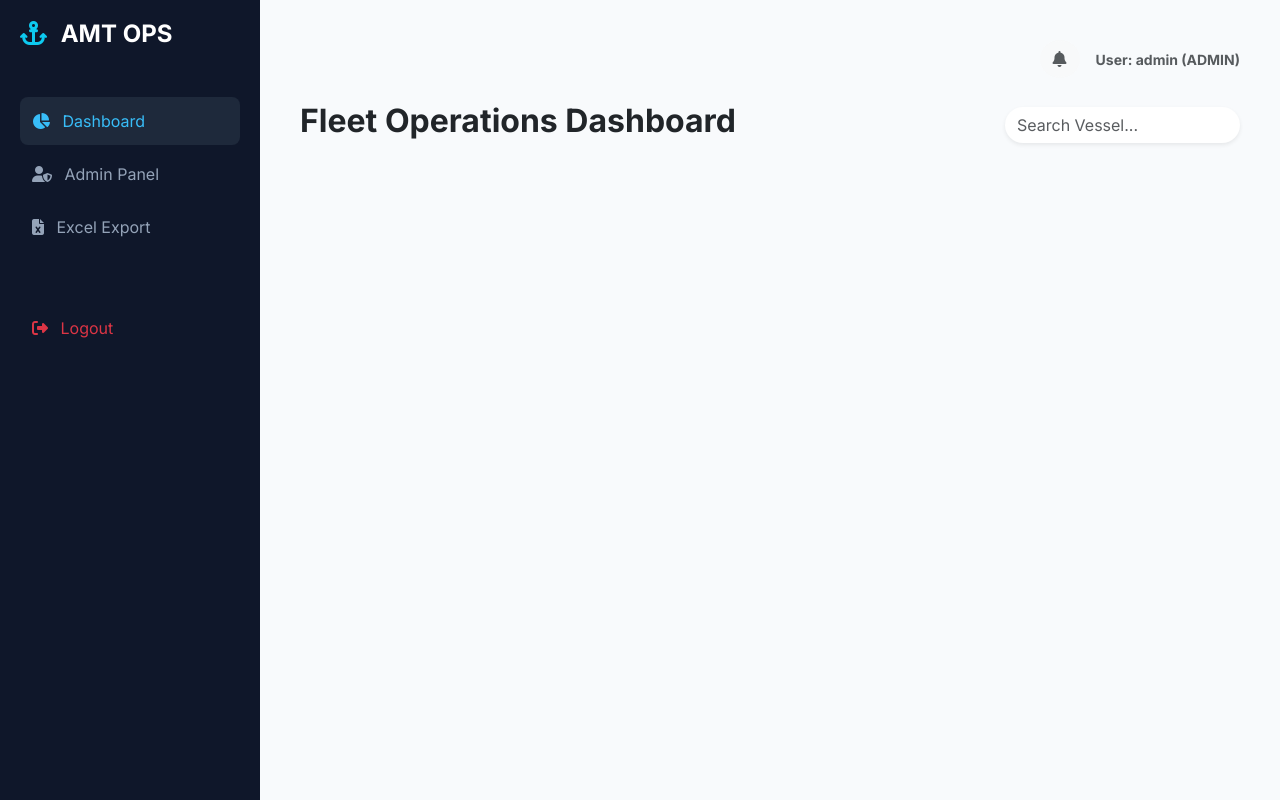
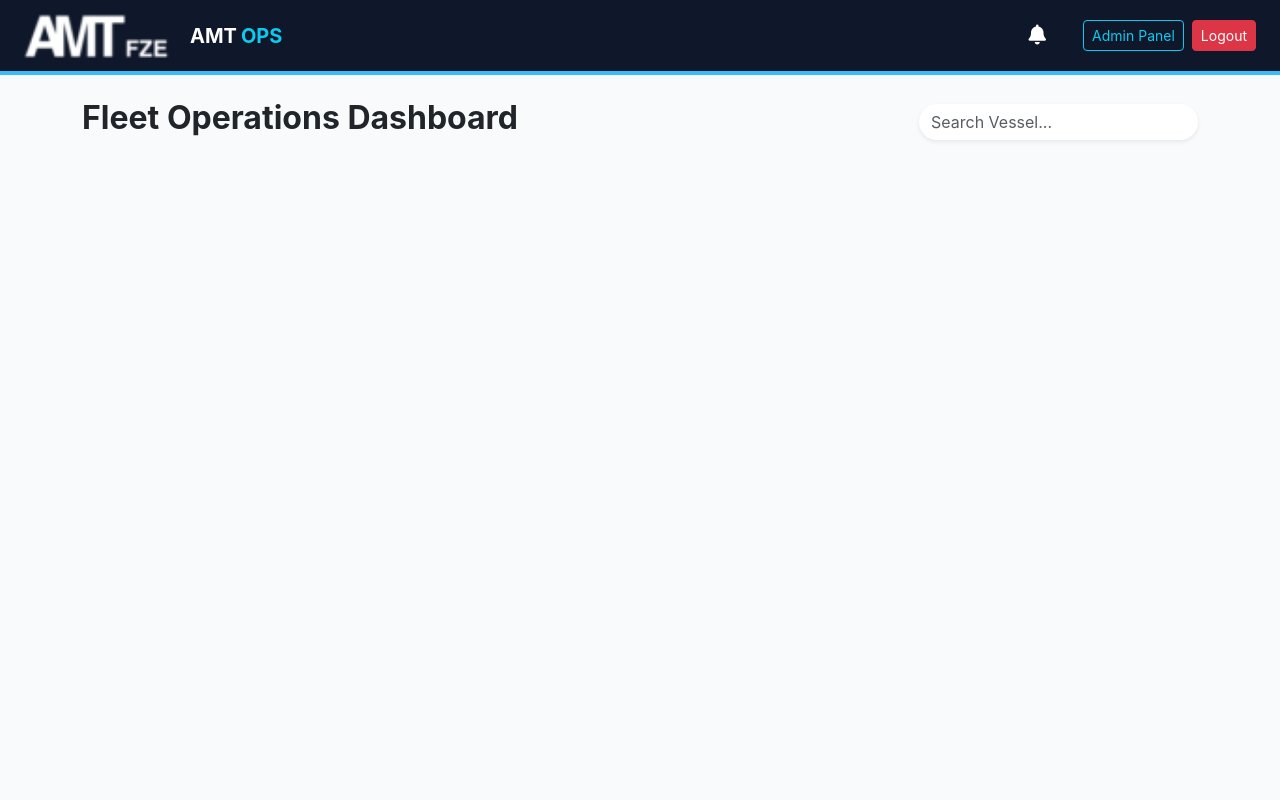
Before and after one commit to sfeirlucien/amt-operations, a Flask app: page / in a window 1280 px wide. Run offline with Flask 3, Linux system fonts and the light colour scheme; a user stored in the database is signed in.

Commit message:
Update base.html

```diff
--- a/templates/base.html
+++ b/templates/base.html
@@ -2,57 +2,42 @@
 <html lang="en">
 <head>
     <meta charset="UTF-8">
-    <title>AMT Operations PRO</title>
+    <title>AMT Operations</title>
     <link href="https://cdn.jsdelivr.net/npm/bootstrap@5.3.0/dist/css/bootstrap.min.css" rel="stylesheet">
-    <link href="https://fonts.googleapis.com/css2?family=Inter:wght@400;600;700&display=swap" rel="stylesheet">
     <link rel="stylesheet" href="https://cdnjs.cloudflare.com/ajax/libs/font-awesome/6.4.0/css/all.min.css">
     <style>
-        body { font-family: 'Inter', sans-serif; background: #f8fafc; }
-        .sidebar { background: #0f172a; min-height: 100vh; width: 260px; position: fixed; padding: 20px; }
-        .sidebar .nav-link { color: #94a3b8; padding: 12px; border-radius: 8px; margin-bottom: 5px; }
-        .sidebar .nav-link:hover, .sidebar .nav-link.active { background: #1e293b; color: #38bdf8; }
-        .content { margin-left: 260px; padding: 40px; }
-        .card-pro { background: white; border: none; border-radius: 12px; box-shadow: 0 4px 6px -1px rgba(0,0,0,0.1); }
-        .alert-dot { height: 10px; width: 10px; border-radius: 50%; display: inline-block; }
+        :root { --amt-navy: #0f172a; --amt-blue: #38bdf8; }
+        body { background: #f8fafc; font-family: 'Inter', sans-serif; }
+        .navbar { background: var(--amt-navy); border-bottom: 4px solid var(--amt-blue); }
+        .card-vessel { border: none; border-radius: 12px; transition: 0.3s; box-shadow: 0 4px 6px -1px rgba(0,0,0,0.1); }
+        .card-vessel:hover { transform: translateY(-5px); }
+        .cat-badge { background: #e2e8f0; color: #475569; font-size: 0.7rem; font-weight: 700; text-transform: uppercase; padding: 4px 10px; border-radius: 4px; }
     </style>
 </head>
 <body>
-    <div class="sidebar">
-        <h4 class="text-white fw-bold mb-5"><i class="fas fa-anchor text-info me-2"></i> AMT OPS</h4>
-        <nav class="nav flex-column">
-            <a href="/" class="nav-link active"><i class="fas fa-chart-pie me-2"></i> Dashboard</a>
-            {% if current_user.role == 'admin' %}
-            <a href="/admin" class="nav-link"><i class="fas fa-user-shield me-2"></i> Admin Panel</a>
-            <a href="/export_excel" class="nav-link"><i class="fas fa-file-excel me-2"></i> Excel Export</a>
-            {% endif %}
-            <a href="/logout" class="nav-link text-danger mt-5"><i class="fas fa-sign-out-alt me-2"></i> Logout</a>
-        </nav>
-    </div>
-
-    <div class="content">
-        <div class="d-flex justify-content-end align-items-center mb-4">
-            <div class="dropdown">
-                <button class="btn btn-light rounded-circle position-relative me-3" data-bs-toggle="dropdown">
-                    <i class="fas fa-bell text-muted"></i>
-                    {% if alerts %}<span class="position-absolute top-0 start-100 translate-middle badge rounded-pill bg-danger" style="font-size: 0.6rem;">{{ alerts|length }}</span>{% endif %}
-                </button>
-                <div class="dropdown-menu dropdown-menu-end shadow-lg p-0" style="width: 300px;">
-                    <div class="p-3 border-bottom fw-bold">System Alerts</div>
-                    <div style="max-height: 300px; overflow-y: auto;">
-                        {% for a in alerts %}
-                        <div class="p-3 border-bottom small">
-                            <span class="alert-dot bg-{{ a.bg }}"></span> <strong>{{ a.vessel }}</strong><br>{{ a.cert }}: {{ a.label }}
-                        </div>
-                        {% else %}
-                        <div class="p-4 text-center text-muted">No active alerts.</div>
-                        {% endfor %}
+    <nav class="navbar navbar-expand-lg navbar-dark sticky-top">
+        <div class="container-fluid px-4">
+            <a class="navbar-brand d-flex align-items-center fw-bold" href="/">
+                <img src="{{ url_for('static', filename='logo.png') }}" height="45" class="me-3">
+                AMT <span class="text-info ms-1">OPS</span>
+            </a>
+            <div class="ms-auto d-flex align-items-center">
+                <div class="dropdown me-4">
+                    <button class="btn btn-link text-white position-relative" data-bs-toggle="dropdown">
+                        <i class="fas fa-bell fs-5"></i>
+                        {% if alerts %}<span class="position-absolute top-0 start-100 translate-middle badge rounded-pill bg-danger" style="font-size: 0.6rem;">{{ alerts|length }}</span>{% endif %}
+                    </button>
+                    <div class="dropdown-menu dropdown-menu-end shadow p-0" style="width: 280px;">
+                        <div class="p-2 border-bottom fw-bold small">Alerts</div>
+                        {% for a in alerts %}<div class="p-2 border-bottom small"><span class="badge bg-{{a.bg}} me-1">!</span> <strong>{{a.v}}</strong>: {{a.c}}</div>{% endfor %}
                     </div>
                 </div>
+                {% if current_user.role == 'admin' %}<a href="/admin" class="btn btn-outline-info btn-sm me-2">Admin Panel</a>{% endif %}
+                <a href="/logout" class="btn btn-danger btn-sm">Logout</a>
             </div>
-            <span class="fw-bold text-muted small">User: {{ current_user.username }} ({{ current_user.role|upper }})</span>
         </div>
-        {% block content %}{% endblock %}
-    </div>
+    </nav>
+    <div class="container mt-4">{% block content %}{% endblock %}</div>
     <script src="https://cdn.jsdelivr.net/npm/bootstrap@5.3.0/dist/js/bootstrap.bundle.min.js"></script>
 </body>
 </html>
```
